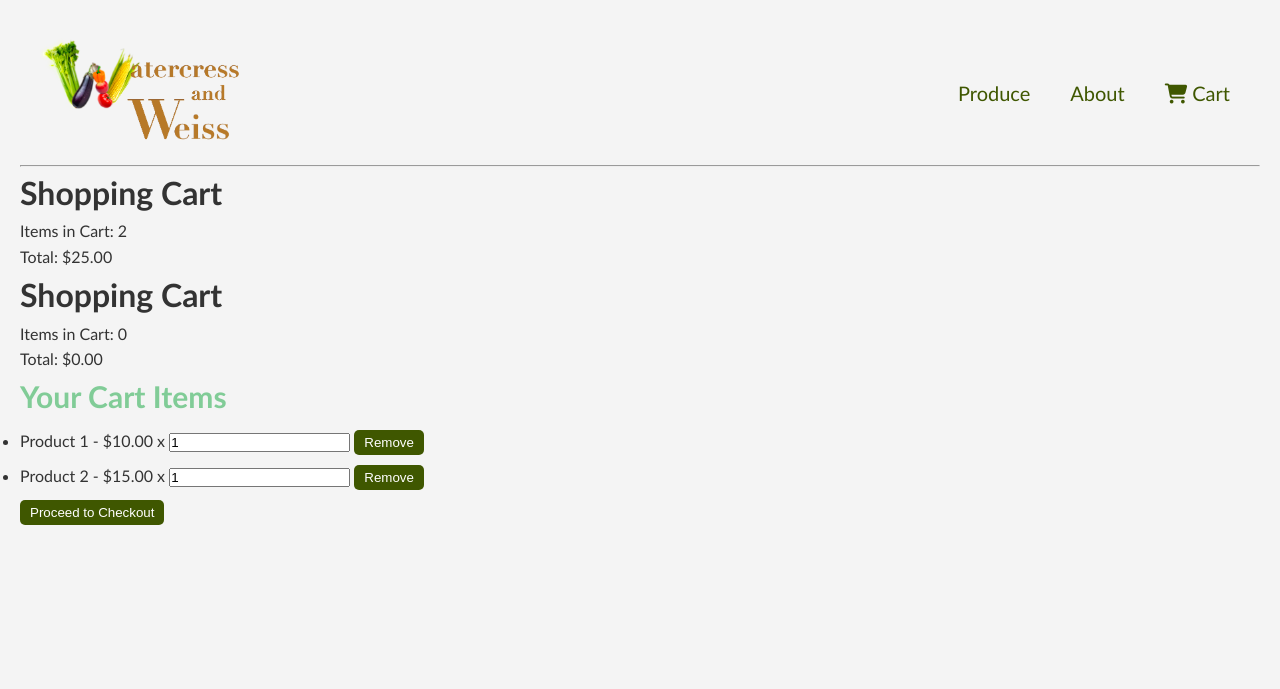
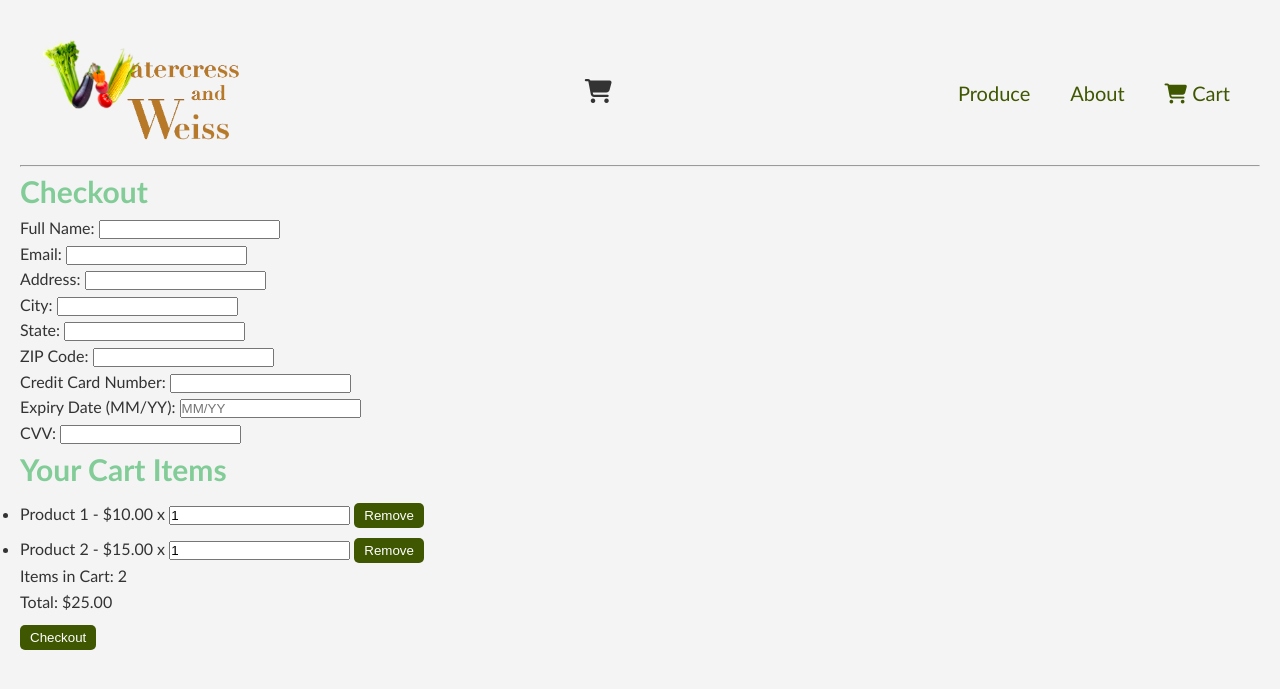
Before and after one commit to MrTimmyJ/TESC-FARM, a PHP site: page /cart.html in a window 1280 px wide. Shown: the top 689 px of the page. Run offline with PHP 8.4, Linux system fonts and the light colour scheme; some libraries are stand-ins or nearby versions.

Commit message:
upgraded cart

```diff
--- a/public_html/cart.html
+++ b/public_html/cart.html
@@ -14,6 +14,7 @@
         <a href="index.html" class="logo">
             <img src="static/img/transparentlogo.png" alt="Watercress and Weiss Logo">
         </a>
+        <span class="cart_lan"><i class="fa-solid fa-cart-shopping" id="cartHeaderIcon"></i></span>
         <!-- Navigation Links -->
         <div class="nav-links">
             <li><a href="produce.html">Produce</a></li>
@@ -28,29 +29,61 @@
 </header>
 <body>
     <hr style="color: #81cc97">
-    <header>
-        <h1>Shopping Cart</h1>
-        <div id="cart-summary">
-            <p>Items in Cart: <span id="cart-count">0</span></p>
-            <p>Total: $<span id="cart-total">0.00</span></p>
-        </div>
-    </header>
+        <h2>Checkout</h2>
+        <form id="checkout-form">
+            <div>
+                <label for="name">Full Name:</label>
+                <input type="text" id="name" name="name" required>
+            </div>
+            <div>
+                <label for="email">Email:</label>
+                <input type="email" id="email" name="email" required>
+            </div>
+            <div>
+                <label for="address">Address:</label>
+                <input type="text" id="address" name="address" required>
+            </div>
+            <div>
+                <label for="city">City:</label>
+                <input type="text" id="city" name="city" required>
+            </div>
+            <div>
+                <label for="state">State:</label>
+                <input type="text" id="state" name="state" required>
+            </div>
+            <div>
+                <label for="zip">ZIP Code:</label>
+                <input type="text" id="zip" name="zip" required>
+            </div>
+            <div>
+                <label for="card">Credit Card Number:</label>
+                <input type="text" id="card" name="card" maxlength="16" required>
+            </div>
+            <div>
+                <label for="expiry">Expiry Date (MM/YY):</label>
+                <input type="text" id="expiry" name="expiry" placeholder="MM/YY" required>
+            </div>
+            <div>
+                <label for="cvv">CVV:</label>
+                <input type="text" id="cvv" name="cvv" maxlength="3" required>
+            </div>
+        </form>
 
-    <header>
-        <h1>Shopping Cart</h1>
-        <div id="cart-summary">
-            <p>Items in Cart: <span id="cart-count">0</span></p>
-            <p>Total: $<span id="cart-total">0.00</span></p>
-        </div>
-    </header>
+        <section id="cart-container">
+            <h2>Your Cart Items</h2>
+            <ul id="cart-items"></ul>
+            <div id="cart-summary">
+                <p>Items in Cart: <span id="cart-count">0</span></p>
+                <p>Total: $<span id="cart-total">0.00</span></p>
+            </div>
+            <button onclick="checkout()">Checkout</button>
+        </section>
 
-    <section id="cart-container">
-        <h2>Your Cart Items</h2>
-        <ul id="cart-items"></ul>
-        <button onclick="checkout()">Proceed to Checkout</button>
-    </section>
 
     <script src="static/script.js"></script>
+    <script src="static/checkout.js"></script>
+
+
 
 </body>
 </html>
--- a/public_html/static/script.js
+++ b/public_html/static/script.js
@@ -1,20 +1,21 @@
-// Sample cart data (this would be loaded from a backend or database in a real application)
 let api = 'https://www.tesc.farm/api';
 let cart = [
     { id: 1, name: "Product 1", price: 10.00, quantity: 1 },
     { id: 2, name: "Product 2", price: 15.00, quantity: 1 }
 ];
 
-// Function to render cart items on page load
+// Render cart items
 function renderCart() {
     const cartItems = document.getElementById("cart-items");
+    if (!cartItems) return;
+
     cartItems.innerHTML = ''; // Clear existing items
-
     cart.forEach(item => {
         const li = document.createElement("li");
         li.innerHTML = `
             ${item.name} - $${item.price.toFixed(2)} x
-            <input type="number" min="1" value="${item.quantity}" onchange="updateQuantity(${item.id}, this.value)">
+            <input type="number" min="1" value="${item.quantity}"
+                   onchange="updateQuantity(${item.id}, this.value)">
             <button onclick="removeItem(${item.id})">Remove</button>
         `;
         cartItems.appendChild(li);
@@ -27,8 +28,9 @@ function renderCart() {
 function updateQuantity(itemId, newQuantity) {
     const item = cart.find(product => product.id === itemId);
     if (item) {
-        item.quantity = parseInt(newQuantity);
+        item.quantity = Math.max(parseInt(newQuantity) || 1, 1);
         updateCartSummary();
+        renderCart();
     }
 }
 
@@ -38,39 +40,89 @@ function removeItem(itemId) {
     renderCart();
 }
 
-// Update cart summary and total price
+// Update cart summary
 function updateCartSummary() {
-    const total = cart.reduce((sum, item) => sum + item.price * item.quantity, 0);
-    document.getElementById("cart-count").textContent = cart.length;
-    document.getElementById("cart-total").textContent = total.toFixed(2);
+    const totalItems = cart.reduce((sum, item) => sum + item.quantity, 0);
+    const totalPrice = cart.reduce((sum, item) => sum + item.price * item.quantity, 0);
+    document.getElementById("cart-count").textContent = totalItems;
+    document.getElementById("cart-total").textContent = totalPrice.toFixed(2);
 }
 
 // Checkout function
 function checkout() {
-    alert("Proceeding to checkout with a total of $" +
-        cart.reduce((sum, item) => sum + item.price * item.quantity, 0).toFixed(2));
-    // Send cart data to api
-    let payload = {"items": []};
-    for (const item of cart) {
-      payload.items.push({"product": item.id, "quantity": item.quantity});
+    // Retrieve cart total
+    const total = cart.reduce((sum, item) => sum + item.price * item.quantity, 0).toFixed(2);
+
+    if (cart.length === 0) {
+        alert("Your cart is empty!");
+        return;
     }
-    fetch(api+'/orders/new', {
+
+    // Capture user information
+    const name = document.getElementById('name').value;
+    const email = document.getElementById('email').value;
+    const address = document.getElementById('address').value;
+    const city = document.getElementById('city').value;
+    const state = document.getElementById('state').value;
+    const zip = document.getElementById('zip').value;
+    const card = document.getElementById('card').value;
+    const expiry = document.getElementById('expiry').value;
+    const cvv = document.getElementById('cvv').value;
+
+    // Basic validation
+    if (!name || !email || !address || !city || !state || !zip || !card || !expiry || !cvv) {
+        alert("Please fill out all required fields.");
+        return;
+    }
+
+    if (!confirm(`Proceed to checkout with a total of $${total}?`)) {
+        return; // Cancel checkout if user declines
+    }
+
+    // Prepare payload with user info and cart data
+    const payload = {
+        customer: {
+            name,
+            email,
+            address: {
+                street: address,
+                city,
+                state,
+                zip
+            }
+        },
+        payment: {
+            cardNumber: card,
+            expiry,
+            cvv
+        },
+        items: cart.map(item => ({
+            product: item.id,
+            quantity: item.quantity
+        }))
+    };
+
+    // Send data to API
+    fetch(`${api}/orders/new`, {
         method: 'POST',
-        headers: {
-            'Content-Type': 'application/json'
-        },
+        headers: { 'Content-Type': 'application/json' },
         body: JSON.stringify(payload)
-    }).then(response => {
-        // Handle api response
+    })
+    .then(response => {
         if (!response.ok) {
-            alert("Error placing order.");
-            console.log(response);
-        } else {
-            alert("Order placed successfully.");
-	}
+            throw new Error("Error placing order. Please try again.");
+        }
+        return response.json();
+    })
+    .then(data => {
+        alert(`Order placed successfully! Order ID: ${data.orderId}`);
+        cart = []; // Clear the cart on success
+        renderCart();
+    })
+    .catch(error => {
+        console.error('Error:', error);
+        alert(error.message);
     });
-    cart = []; // Clear the cart after checkout
-    renderCart();
 }
 
 // Initialize cart on page load
--- a/public_html/static/style.css
+++ b/public_html/static/style.css
@@ -267,7 +267,9 @@ body {
 }
 
 /***********************************************************Cart page*********************************************************/
-
+#cartHeaderIcon {
+    font-size:x-large;
+}
 #products {
     display: flex;
     gap: 20px;
```
